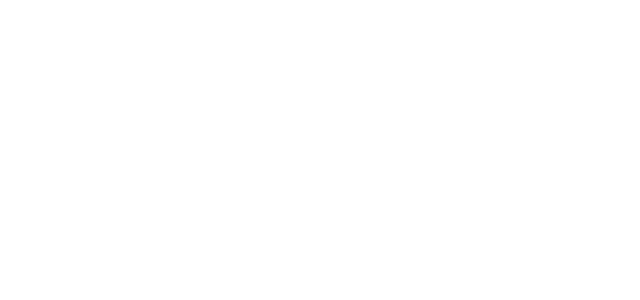
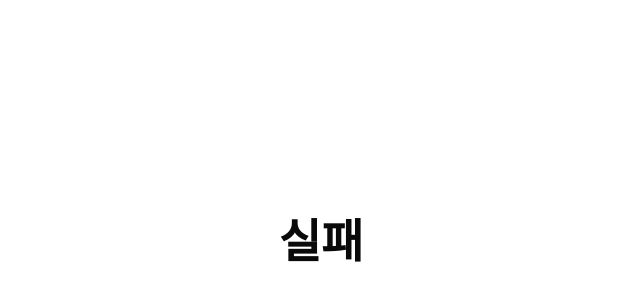
Before and after one commit to STDev-Science-Hackathon-16/Frontend, a React (Vite) app: page /fail in a window 1280 px wide. Before the commit this address had no page. Shown: the part 190-490 px from the top of the page, without its empty margins (319-959 px from the left). Built offline with nearby package versions, Linux system fonts and the light colour scheme.

Commit message:
feat: 테스트 용 fail창 추가

```diff
--- a/src/App.tsx
+++ b/src/App.tsx
@@ -1,8 +1,9 @@
 import { Routes, Route } from "react-router-dom";
 import Home from "./pages/Home";
-import Ending from "./pages/Ending";
 import Dough from "./pages/Dough";
 import PrimaryFermentation from "./pages/PrimaryFermentation";
+import Fail from "./pages/Fail";
+import Ending from "./pages/Ending";
 
 function App() {
 	return (
@@ -10,6 +11,7 @@
 			<Route path="/" element={<Home />} />
 			<Route path="/dough" element={<Dough />} />
 			<Route path="/primary" element={<PrimaryFermentation />} />
+			<Route path="/fail" element={<Fail />} />
 			<Route path="/ending" element={<Ending />} />
 		</Routes>
 	);
--- /dev/null
+++ b/src/pages/Fail.tsx
@@ -0,0 +1,9 @@
+function Fail() {
+	return (
+		<div className="min-h-screen flex items-center justify-center bg-white">
+			<h1 className="text-[46px] font-bold select-none">실패</h1>
+		</div>
+	);
+}
+
+export default Fail;
```
